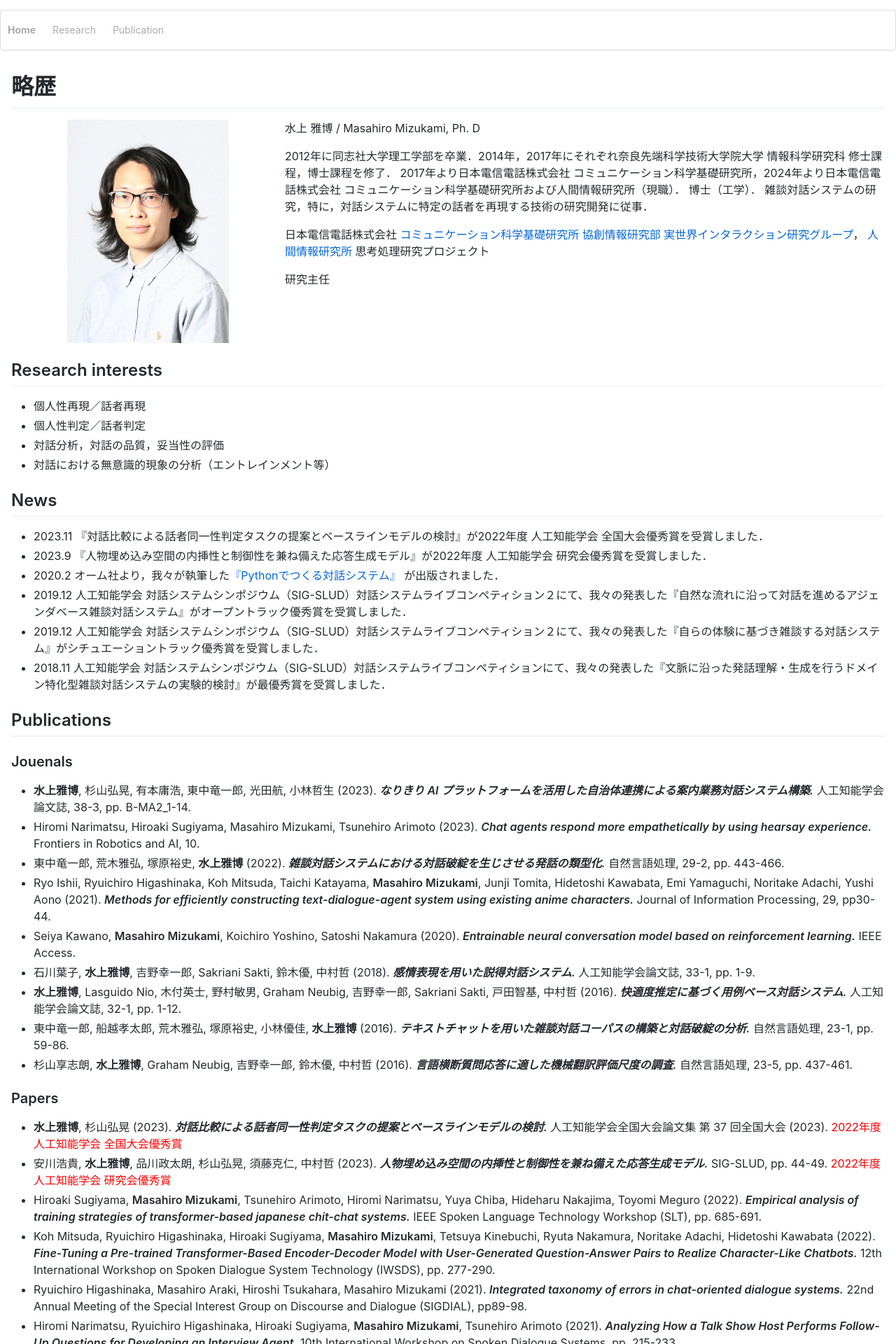
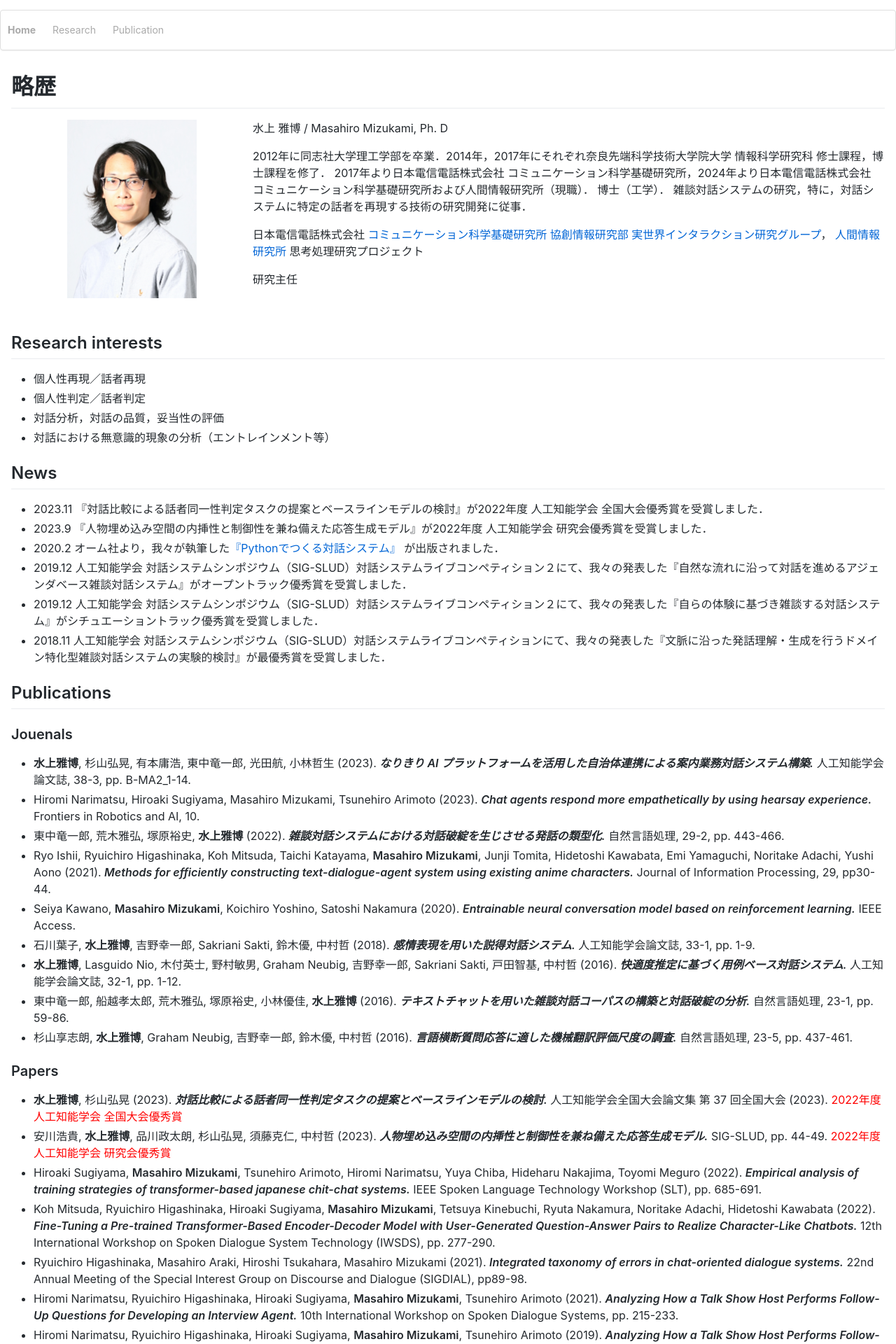
Before and after one commit to masahiro-mi/masahiro-mi.github.io, a Jekyll site: the page built from index.md, in a window 1280 px wide. Shown: the top 1920 px of the page at 70% size. Built offline with Jekyll 4.4.1, drawn with Linux system fonts in a browser that asks for light colours; comment, search, counter and statistics services are not loaded.

Commit message:
Update index.md

```diff
--- a/index.md
+++ b/index.md
@@ -3,7 +3,7 @@ layout: default
 title: "Individuality.jp"
 ---
 # 略歴
-![著者近影](https://masahiro-mi.github.io/img/IMG_1406s.JPG){: style="float:left; margin: 0em 5em; width: 231px; height: 319px;"}
+![著者近影](https://masahiro-mi.github.io/img/IMG_1406s.JPG){: style="float:left; margin: 0em 5em; width: 185px; height: 255px;"}
 
 水上 雅博 /  Masahiro Mizukami, Ph. D
 
```
